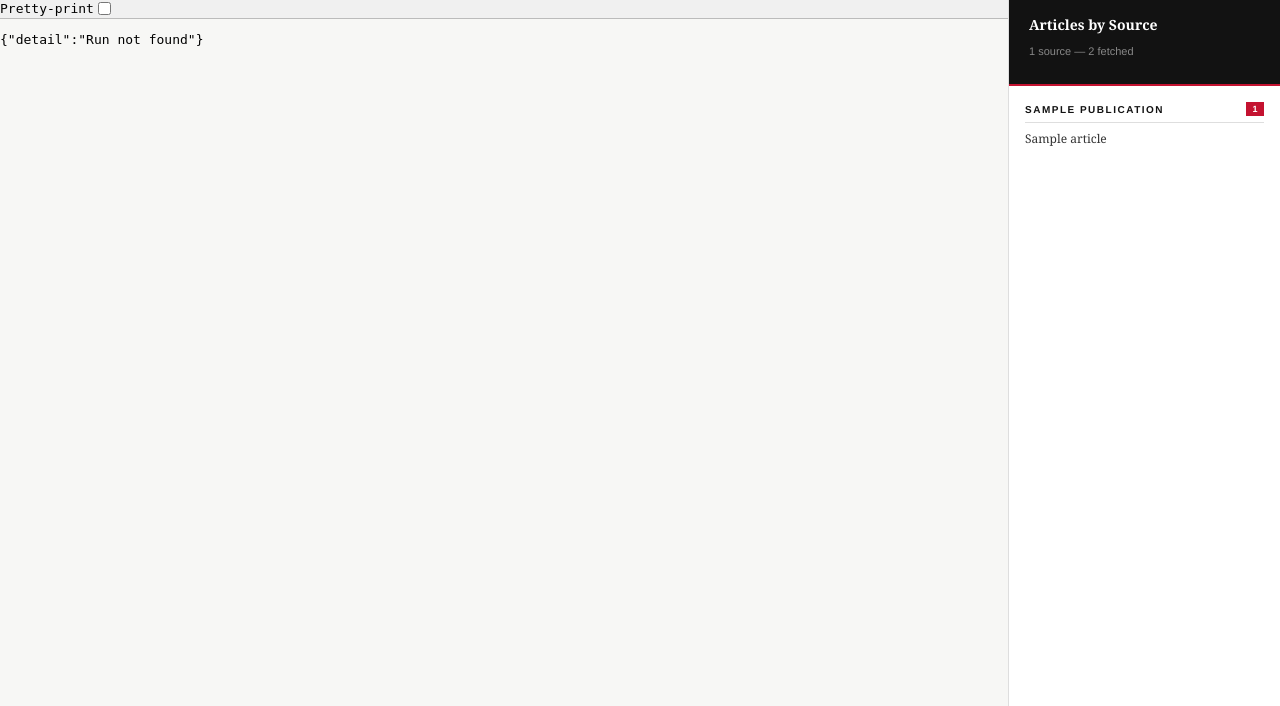
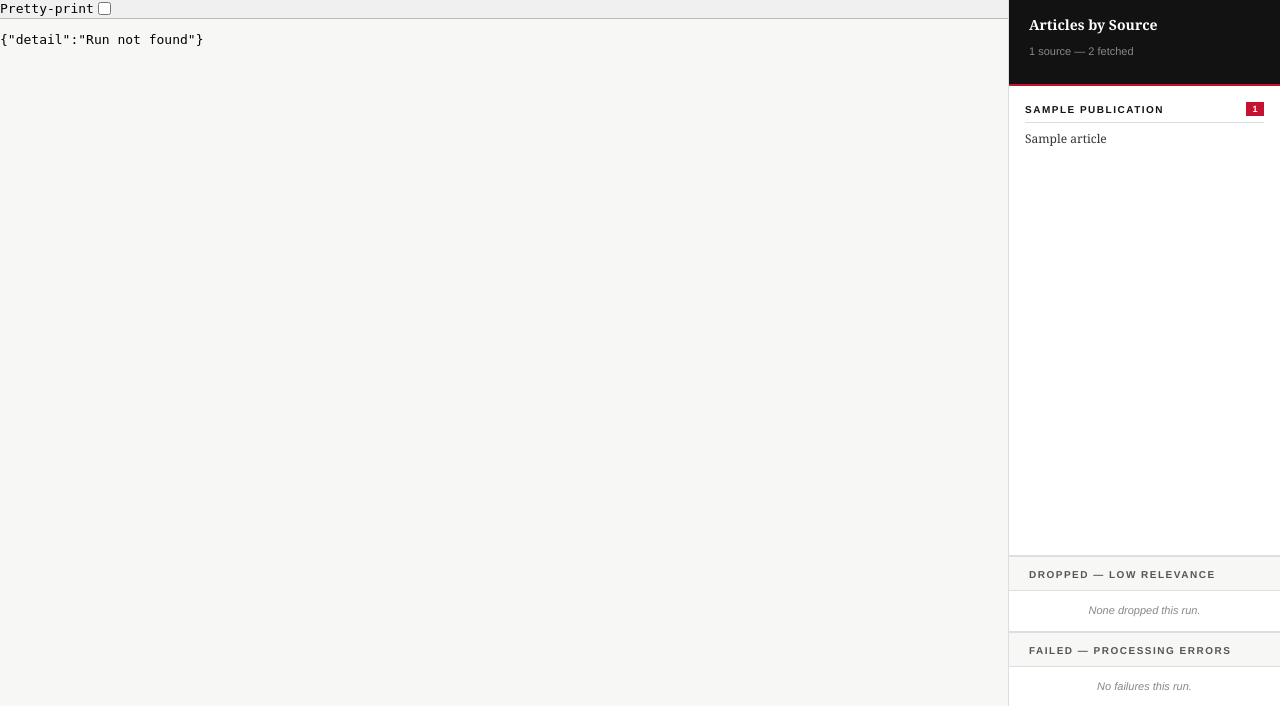
Before and after one commit to davidjriva/Agentic_AI_News_Summary_Service, a FastAPI app: template templates/run_detail.html.jinja2 in a window 1280 px wide. Shown: the part 94-800 px from the top of the page. Run offline with FastAPI, Linux system fonts and the light colour scheme; the template is opened without the code that fills it: most values are stand-ins (such as "Sample title", 1, 10 or a date in 2020); data that the repository does not hold is empty.

Commit message:
feat: expose dropped/failed articles in dashboard and run detail
Adds /runs/{id}/filtered and /runs/{id}/failed JSON endpoints; adds
Dropped/Failed columns to the dashboard table; adds sidebar sections
to run_detail.html.jinja2 that fetch and render both lists on load.

Co-Authored-By: Claude Sonnet 4.6 <noreply@anthropic.com>

```diff
--- a/src/server.py
+++ b/src/server.py
@@ -28,7 +28,8 @@ def dashboard(request: Request) -> HTMLResponse:
     """Serve the run-history dashboard."""
     conn = get_connection()
     rows = conn.execute(
-        "SELECT id, started_at, completed_at, status, article_count, error "
+        "SELECT id, started_at, completed_at, status, article_count, error, "
+        "dropped_count, failed_count "
         "FROM runs ORDER BY started_at DESC"
     ).fetchall()
     conn.close()
@@ -80,7 +81,8 @@ def list_runs() -> list[dict]:
     """Return metadata for all past runs, newest first."""
     conn = get_connection()
     rows = conn.execute(
-        "SELECT id, started_at, completed_at, status, article_count, error "
+        "SELECT id, started_at, completed_at, status, article_count, error, "
+        "dropped_count, failed_count "
         "FROM runs ORDER BY started_at DESC"
     ).fetchall()
     conn.close()
@@ -106,6 +108,40 @@ def get_run_newsletter(run_id: str) -> HTMLResponse:
         raise HTTPException(status_code=404, detail="Run has no HTML output")
 
     return HTMLResponse(content=row["html"])
+
+
+@app.get("/runs/{run_id}/filtered")
+def get_filtered_articles(run_id: str) -> dict:
+    """Return filtered (dropped) articles for a run.
+
+    Returns:
+        {"filtered": list[dict]} — articles dropped due to low relevance score.
+    """
+    conn = get_connection()
+    rows = conn.execute(
+        "SELECT url, title, publication, relevance_score, relevance_reason "
+        "FROM filtered_articles WHERE run_id = ? ORDER BY relevance_score DESC",
+        (run_id,),
+    ).fetchall()
+    conn.close()
+    return {"filtered": [dict(r) for r in rows]}
+
+
+@app.get("/runs/{run_id}/failed")
+def get_failed_articles(run_id: str) -> dict:
+    """Return failed (LLM-processing error) articles for a run.
+
+    Returns:
+        {"failed": list[dict]} — articles that failed LLM processing.
+    """
+    conn = get_connection()
+    rows = conn.execute(
+        "SELECT url, title, publication, reason, failed_at "
+        "FROM failed_articles WHERE run_id = ? ORDER BY failed_at DESC",
+        (run_id,),
+    ).fetchall()
+    conn.close()
+    return {"failed": [dict(r) for r in rows]}
 
 
 @app.get("/runs/{run_id}", response_class=HTMLResponse)
--- a/templates/run_detail.html.jinja2
+++ b/templates/run_detail.html.jinja2
@@ -253,6 +253,85 @@
       color: var(--gray-mid);
       font-style: italic;
     }
+
+    /* ── FILTER/FAIL SECTIONS ───────────────────────── */
+    .sidebar-section-header {
+      background: var(--bg-section);
+      padding: 12px 20px 10px;
+      border-top: 2px solid var(--border);
+      border-bottom: 1px solid var(--border);
+    }
+
+    .sidebar-section-title {
+      font-family: 'Helvetica Neue', Helvetica, Arial, sans-serif;
+      font-size: 10px;
+      font-weight: 700;
+      letter-spacing: 1.5px;
+      text-transform: uppercase;
+      color: var(--gray-dark);
+      margin: 0;
+    }
+
+    .filtered-list,
+    .failed-list {
+      margin: 0;
+      padding: 12px 16px;
+      list-style: none;
+    }
+
+    .filtered-list li,
+    .failed-list li {
+      margin-bottom: 10px;
+      font-size: 11px;
+      line-height: 1.4;
+      padding-bottom: 10px;
+      border-bottom: 1px solid var(--border);
+    }
+
+    .filtered-list li:last-child,
+    .failed-list li:last-child {
+      border-bottom: none;
+      margin-bottom: 0;
+      padding-bottom: 0;
+    }
+
+    .filter-title {
+      color: var(--charcoal);
+      text-decoration: none;
+      border-bottom: 1px solid transparent;
+      transition: border-color 0.15s, color 0.15s;
+    }
+
+    .filter-title:hover {
+      color: var(--red);
+      border-bottom-color: var(--red);
+    }
+
+    .filter-meta {
+      font-family: 'Helvetica Neue', Helvetica, Arial, sans-serif;
+      font-size: 10px;
+      color: var(--gray-mid);
+      margin-top: 3px;
+    }
+
+    .filter-score {
+      display: inline-block;
+      background: #FDE8E8;
+      color: #921818;
+      font-size: 9px;
+      font-weight: 700;
+      padding: 1px 5px;
+      letter-spacing: 0.5px;
+      margin-right: 4px;
+    }
+
+    .fail-reason {
+      font-family: 'Helvetica Neue', Helvetica, Arial, sans-serif;
+      font-size: 10px;
+      color: #921818;
+      margin-top: 3px;
+      font-style: italic;
+    }
   </style>
 </head>
 <body>
@@ -321,9 +400,74 @@
             <div class="empty-state">No article data for this edition.</div>
           {% endif %}
         </div>
+
+        <!-- Filtered (dropped) articles section -->
+        <div class="sidebar-section-header">
+          <h3 class="sidebar-section-title">Dropped &mdash; Low Relevance</h3>
+        </div>
+        <ul class="filtered-list" id="filtered-list">
+          <li style="text-align:center;font-family:'Helvetica Neue',sans-serif;font-size:11px;color:var(--gray-mid);font-style:italic;">Loading&hellip;</li>
+        </ul>
+
+        <!-- Failed articles section -->
+        <div class="sidebar-section-header">
+          <h3 class="sidebar-section-title">Failed &mdash; Processing Errors</h3>
+        </div>
+        <ul class="failed-list" id="failed-list">
+          <li style="text-align:center;font-family:'Helvetica Neue',sans-serif;font-size:11px;color:var(--gray-mid);font-style:italic;">Loading&hellip;</li>
+        </ul>
       </aside>
 
     </div>
   </div>
+
+  <script>
+    const RUN_ID = "{{ run_id }}";
+
+    function renderFiltered(items) {
+      const list = document.getElementById('filtered-list');
+      if (!items || items.length === 0) {
+        list.innerHTML = '<li style="text-align:center;font-family:\'Helvetica Neue\',sans-serif;font-size:11px;color:var(--gray-mid);font-style:italic;">None dropped this run.</li>';
+        return;
+      }
+      list.innerHTML = items.map(a => `
+        <li>
+          <a class="filter-title" href="${a.url || '#'}" target="_blank" rel="noopener">${a.title || '(no title)'}</a>
+          <div class="filter-meta">
+            <span class="filter-score">Score ${a.relevance_score !== null ? a.relevance_score : '?'}</span>
+            ${a.publication ? a.publication : ''}
+          </div>
+          ${a.relevance_reason ? `<div class="filter-meta">${a.relevance_reason}</div>` : ''}
+        </li>
+      `).join('');
+    }
+
+    function renderFailed(items) {
+      const list = document.getElementById('failed-list');
+      if (!items || items.length === 0) {
+        list.innerHTML = '<li style="text-align:center;font-family:\'Helvetica Neue\',sans-serif;font-size:11px;color:var(--gray-mid);font-style:italic;">No failures this run.</li>';
+        return;
+      }
+      list.innerHTML = items.map(a => `
+        <li>
+          <a class="filter-title" href="${a.url || '#'}" target="_blank" rel="noopener">${a.title || '(no title)'}</a>
+          <div class="filter-meta">${a.publication ? a.publication : ''}</div>
+          ${a.reason ? `<div class="fail-reason">${a.reason}</div>` : ''}
+        </li>
+      `).join('');
+    }
+
+    document.addEventListener('DOMContentLoaded', () => {
+      fetch(`/runs/${RUN_ID}/filtered`)
+        .then(r => r.json())
+        .then(data => renderFiltered(data.filtered))
+        .catch(() => renderFiltered([]));
+
+      fetch(`/runs/${RUN_ID}/failed`)
+        .then(r => r.json())
+        .then(data => renderFailed(data.failed))
+        .catch(() => renderFailed([]));
+    });
+  </script>
 </body>
 </html>
```
Also changed, not shown: templates/dashboard.html.jinja2 (+20 -0 lines), tests/test_server.py (+187 -1 lines).
